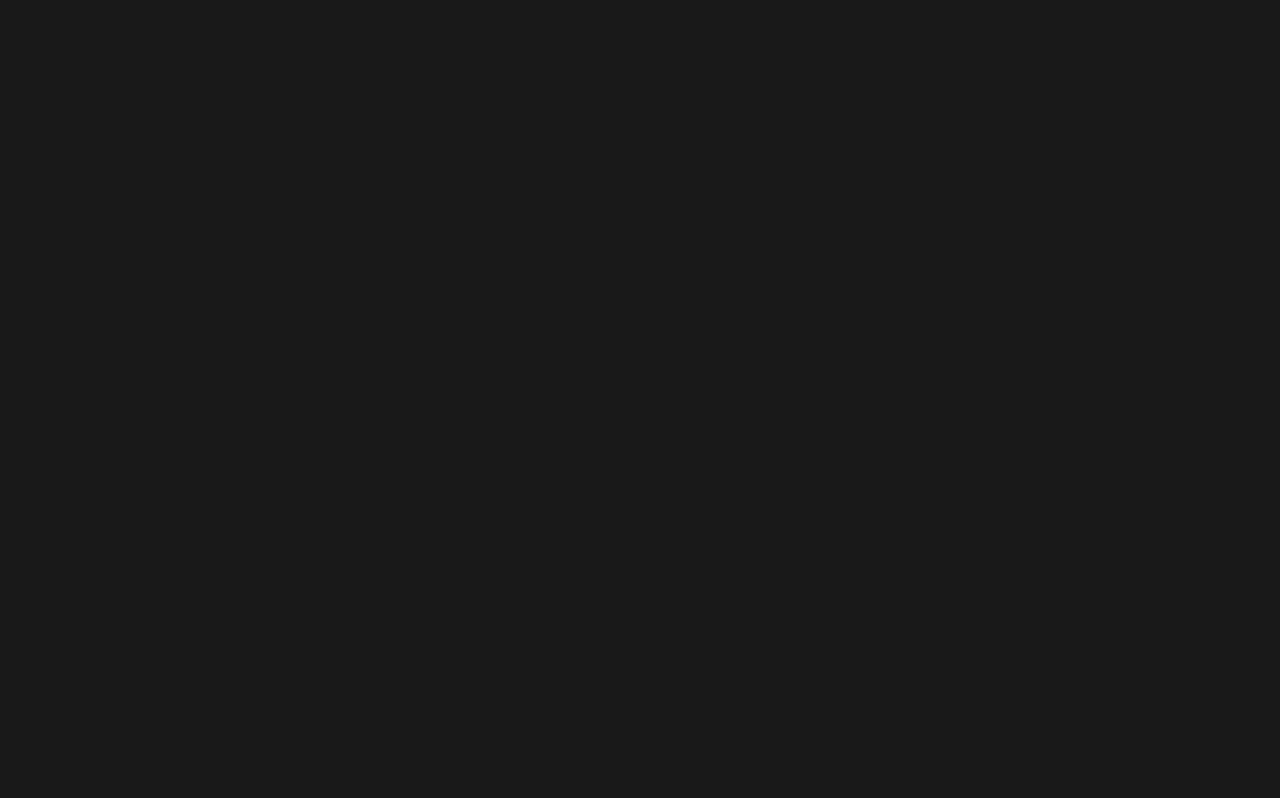
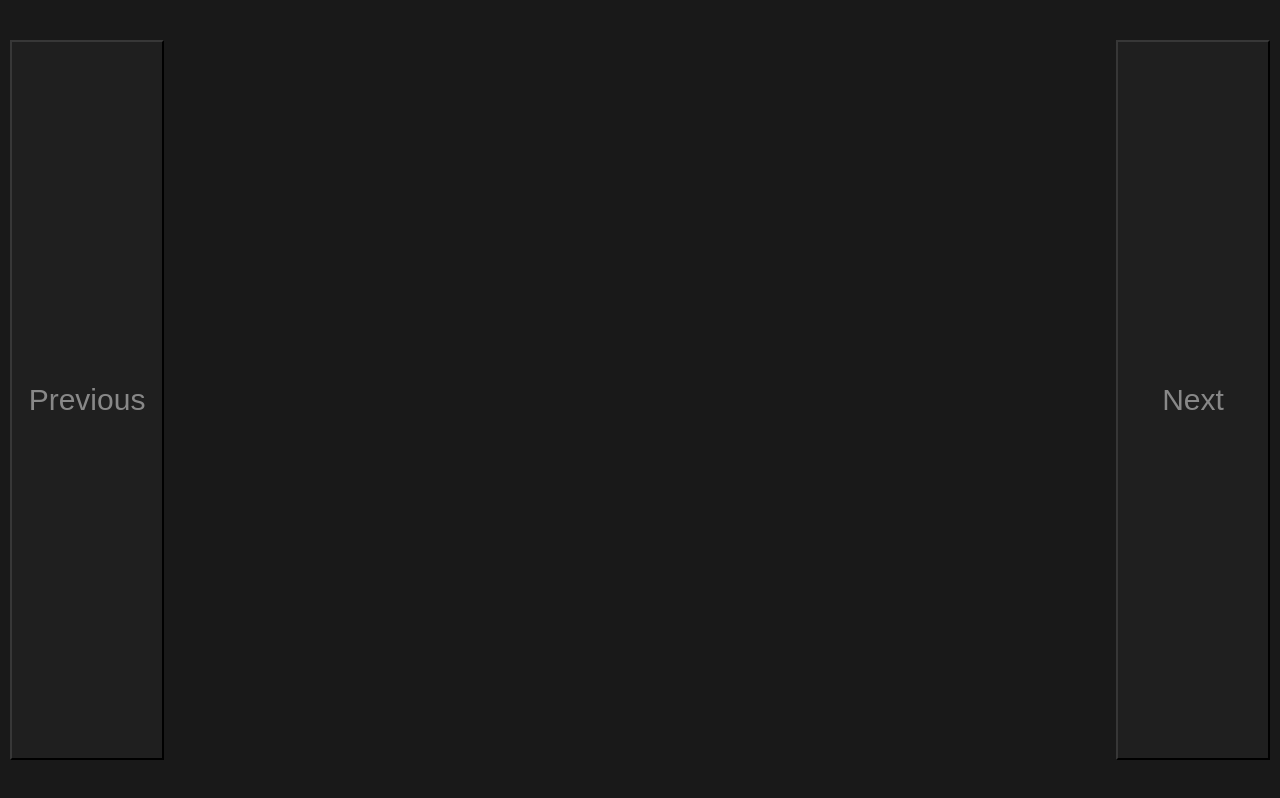
Before and after one commit to GastonGit/Lurk.Server, a React (Create React App) app in the folder client/: page / in a window 1280 px wide. Built offline with nearby package versions, Linux system fonts and the light colour scheme; the HTML template or start-up script is replaced by a standard one.

Commit message:
add buttons for navigating between old and new clips

```diff
--- a/client/src/App.css
+++ b/client/src/App.css
@@ -5,4 +5,15 @@
     display: flex;
     justify-content: center;
     align-items: center;
+    flex-direction: row;
 }
+
+.navButton{
+    background-color: #1f1f1f;
+    border-color: #373737;
+    font-size: 30px;
+    color: #888888;
+
+    height: 720px;
+    width: 16%;
+}
--- a/client/src/App.js
+++ b/client/src/App.js
@@ -5,7 +5,9 @@ export default class App extends React.Component {
 
   constructor(props) {
     super(props);
-    this.state = {clips: []};
+    this.state = {clips: [], currentClip: "", currentIt: 0};
+    this.nextClip = this.nextClip.bind(this);
+    this.prevClip = this.prevClip.bind(this);
   }
 
   async fetchClips() {
@@ -17,8 +19,27 @@ export default class App extends React.Component {
             clips.push('https://clips.twitch.tv/embed?clip=' + clip.substring(clip.indexOf('.tv')+4))
           })
           this.setState({clips: clips});
+          this.setState({currentClip: this.state.clips[0] + '&autoplay=true&parent=localhost'});
         })
         .catch(err => err);
+  }
+
+  nextClip(){
+      if (this.state.currentIt < this.state.clips.length){
+          this.setState((state) => {
+              return {currentIt: state.currentIt + 1}
+          });
+          this.setState({currentClip: this.state.clips[this.state.currentIt] + '&autoplay=true&parent=localhost'})
+      }
+  }
+
+  prevClip(){
+    if (this.state.currentIt > 0){
+        this.setState((state) => {
+            return {currentIt: state.currentIt - 1}
+        });
+        this.setState({currentClip: this.state.clips[this.state.currentIt] + '&autoplay=true&parent=localhost'})
+    }
   }
 
   componentDidMount() {
@@ -30,16 +51,20 @@ export default class App extends React.Component {
       return <span>Loading...</span>;
     }
 
-    let clip = this.state.clips[0] + '&autoplay=true&parent=localhost';
-
     return (
         <div className="App">
+            <button className="navButton" onClick={this.prevClip}>
+                Previous
+            </button>
           <iframe
               title="clip1"
               className="clip-iframe"
-              src={clip}
+              src={this.state.currentClip}
               frameBorder="0" allowFullScreen="{true}" scrolling="no" height="720" width="1280"
           />
+            <button className="navButton" onClick={this.nextClip}>
+                Next
+            </button>
         </div>
     );
   }
```
